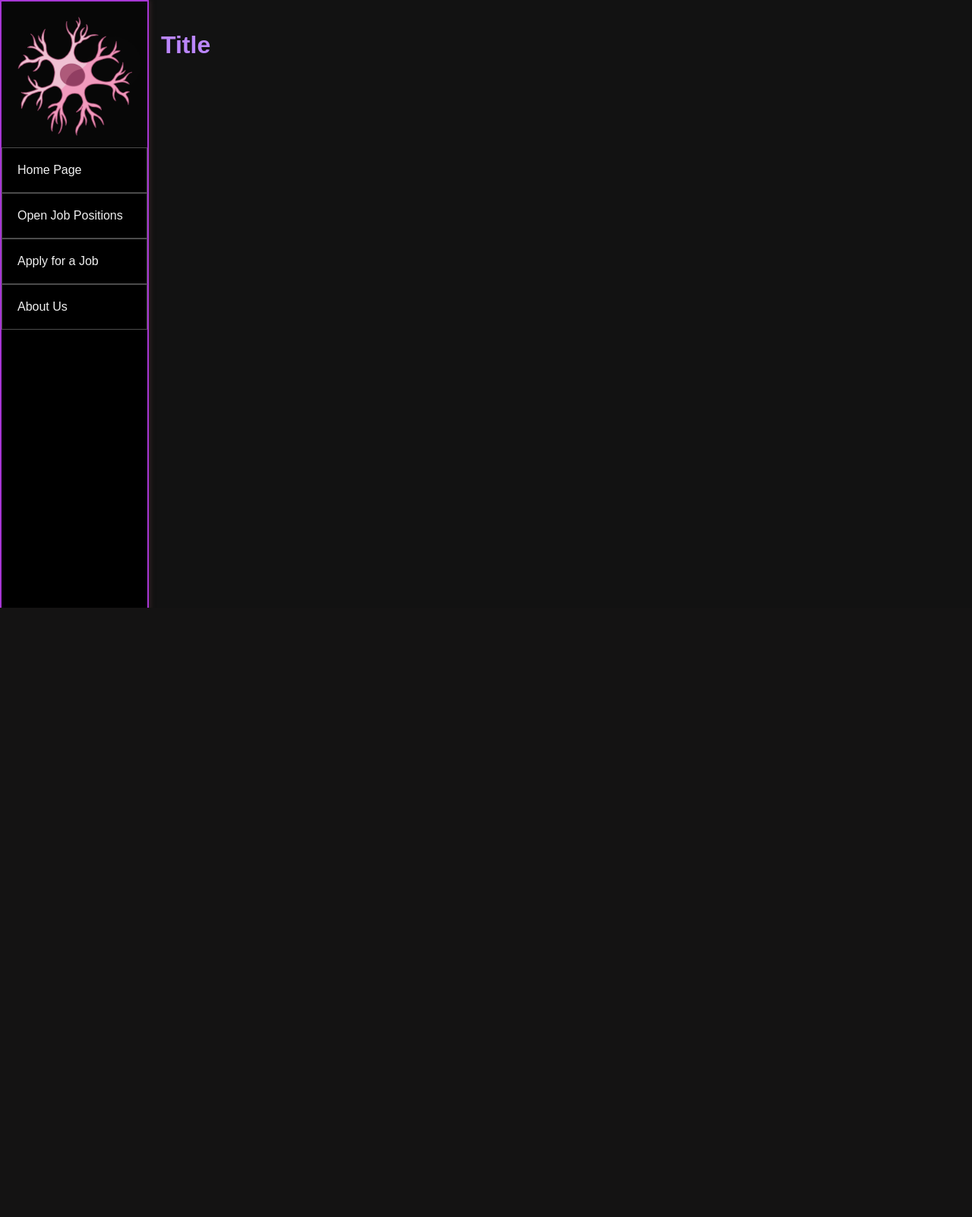
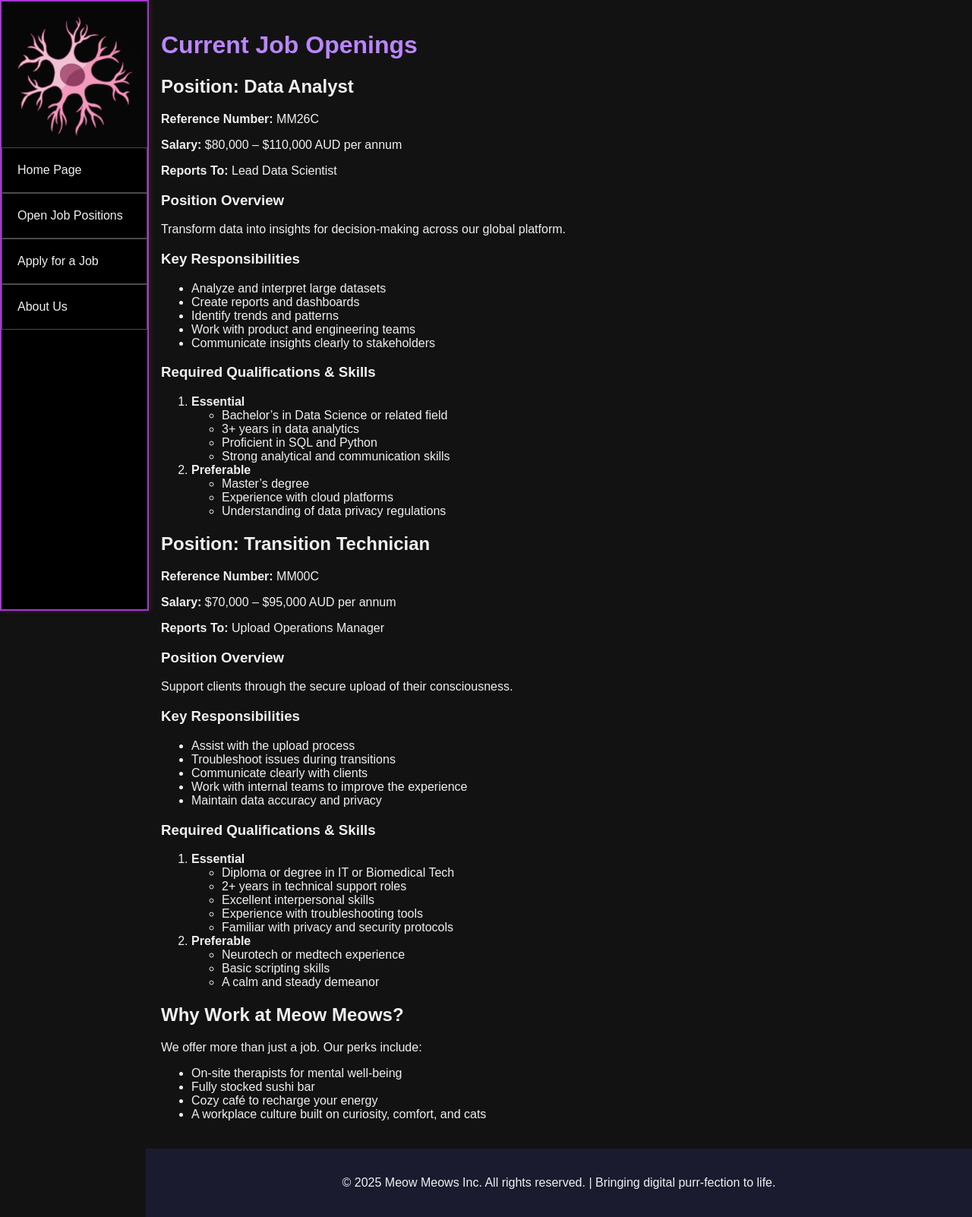
Before and after one commit to RoryNorbury/COS10026-Project-Part-1, a PHP site: page /jobs.html in a window 1280 px wide. Shown: the whole page at 76% size. Before the commit the page ends 800 px from the top, so only its background shows below. Run offline with PHP 8.4, Linux system fonts and the light colour scheme.

Commit message:
Added job descriptions and expermintal footer

```diff
--- a/jobs.html
+++ b/jobs.html
@@ -3,10 +3,10 @@
 
 <head>
 	<meta charset="utf-8">
-	<meta name="description" content="">
-	<meta name="keywords" content="">
-	<meta name="author" content="">
-	<title>Title</title>
+	<meta name="description" content="Explore open job positions at Meow Meows">
+	<meta name="keywords" content="Jobs, Careers, Meow Meows, Tech, Consciousness Upload">
+	<meta name="author" content="Meow Meows HR">
+	<title>Open Job Positions - Meow Meows</title>
 	<link rel="stylesheet" href="styles/styles.css">
 </head>
 
@@ -19,8 +19,103 @@
 		<a href="apply.html">Apply for a Job</a>
 		<a href="about.html">About Us</a>
 	</nav>
+
 	<div id="main-container">
-		<h1>Title</h1>
-        <!-- Main content goes here -->
+		<h1>Current Job Openings</h1>
+
+		<section>
+			<h2>Position: Data Analyst</h2>
+			<p><strong>Reference Number:</strong> MM26C</p>
+			<p><strong>Salary:</strong> $80,000 – $110,000 AUD per annum</p>
+			<p><strong>Reports To:</strong> Lead Data Scientist</p>
+
+			<h3>Position Overview</h3>
+			<p>Transform data into insights for decision-making across our global platform. </p>
+
+			<h3>Key Responsibilities</h3>
+			<ul>
+				<li>Analyze and interpret large datasets</li>
+				<li>Create reports and dashboards</li>
+				<li>Identify trends and patterns</li>
+				<li>Work with product and engineering teams</li>
+				<li>Communicate insights clearly to stakeholders</li>
+			</ul>
+
+			<h3>Required Qualifications & Skills</h3>
+			<ol>
+				<li><strong>Essential</strong>
+					<ul>
+						<li>Bachelor’s in Data Science or related field</li>
+						<li>3+ years in data analytics</li>
+						<li>Proficient in SQL and Python</li>
+						<li>Strong analytical and communication skills</li>
+					</ul>
+				</li>
+				<li><strong>Preferable</strong>
+					<ul>
+						<li>Master’s degree</li>
+						<li>Experience with cloud platforms</li>
+						<li>Understanding of data privacy regulations</li>
+					</ul>
+				</li>
+			</ol>
+		</section>
+
+		<section>
+			<h2>Position: Transition Technician</h2>
+			<p><strong>Reference Number:</strong> MM00C</p>
+			<p><strong>Salary:</strong> $70,000 – $95,000 AUD per annum</p>
+			<p><strong>Reports To:</strong> Upload Operations Manager</p>
+
+			<h3>Position Overview</h3>
+			<p>Support clients through the secure upload of their consciousness.</p>
+
+			<h3>Key Responsibilities</h3>
+			<ul>
+				<li>Assist with the upload process</li>
+				<li>Troubleshoot issues during transitions</li>
+				<li>Communicate clearly with clients</li>
+				<li>Work with internal teams to improve the experience</li>
+				<li>Maintain data accuracy and privacy</li>
+			</ul>
+
+			<h3>Required Qualifications & Skills</h3>
+			<ol>
+				<li><strong>Essential</strong>
+					<ul>
+						<li>Diploma or degree in IT or Biomedical Tech</li>
+						<li>2+ years in technical support roles</li>
+						<li>Excellent interpersonal skills</li>
+						<li>Experience with troubleshooting tools</li>
+						<li>Familiar with privacy and security protocols</li>
+					</ul>
+				</li>
+				<li><strong>Preferable</strong>
+					<ul>
+						<li>Neurotech or medtech experience</li>
+						<li>Basic scripting skills</li>
+						<li>A calm and steady demeanor</li>
+					</ul>
+				</li>
+			</ol>
+		</section>
+
+		<aside>
+			<h2>Why Work at Meow Meows?</h2>
+			<p>We offer more than just a job. Our perks include:</p>
+			<ul>
+				<li>On-site therapists for mental well-being</li>
+				<li>Fully stocked sushi bar</li>
+				<li>Cozy café to recharge your energy</li>
+				<li>A workplace culture built on curiosity, comfort, and cats</li>
+			</ul>
+		</aside>
+
 	</div>
+
+	<footer>
+		<p>&copy; 2025 Meow Meows Inc. All rights reserved. | Bringing digital purr-fection to life.</p>
+	</footer>
+
 </body>
+</html>
--- a/styles/styles.css
+++ b/styles/styles.css
@@ -139,3 +139,14 @@ dl.contributions {
     border-color: #a736d4;  /* Changed from #4b4b4b to white for a more contrasting border */
     box-shadow: 2px 0 6px rgba(77, 52, 52, 0.5);
   }
+
+
+/* footer margins to avoid clashing with sidebar */
+  footer {
+    margin-left: 15%;
+    padding: 20px;
+    background-color: #1b1b2f;
+    color: #f0f0f0;
+    text-align: center;
+    clear: both;
+  }
```
